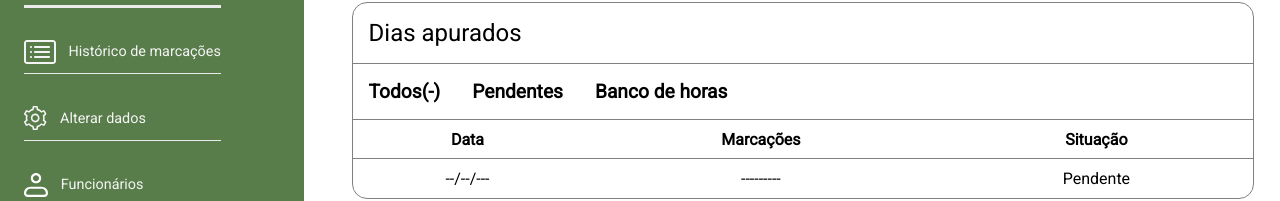
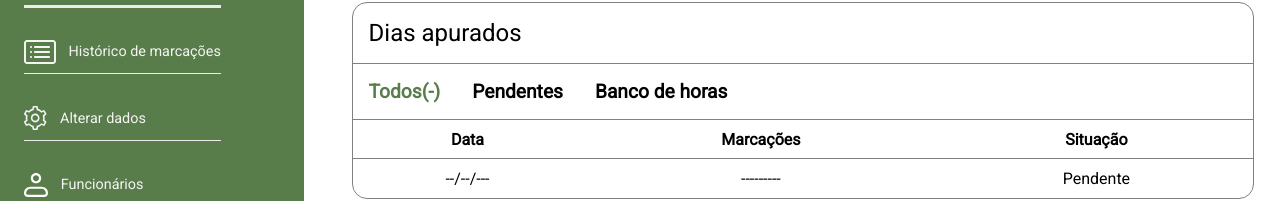
Before and after one commit to Brunowcst/sistemadecontroledepontos, a React (Create React App) app in the folder src/front-end/front-repy/: page /home in a window 1280 px wide. Shown: the part 149-350 px from the top of the page. Built offline with nearby package versions, Linux system fonts and the light colour scheme; sample sign-in values are in the browser's storage.

Commit message:
Correção

```diff
--- a/src/front-end/front-repy/src/pages/Home.js
+++ b/src/front-end/front-repy/src/pages/Home.js
@@ -4,7 +4,7 @@ import AuthContext from '../context/AuthContext';
 
 function Home() {
     let {name} = useContext(AuthContext)
-    const [itemSelecionado, setItemSelecionado] = useState(null)
+    const [itemSelecionado, setItemSelecionado] = useState("todos")
 
     return (
         <div className={styles.grid}>
```
